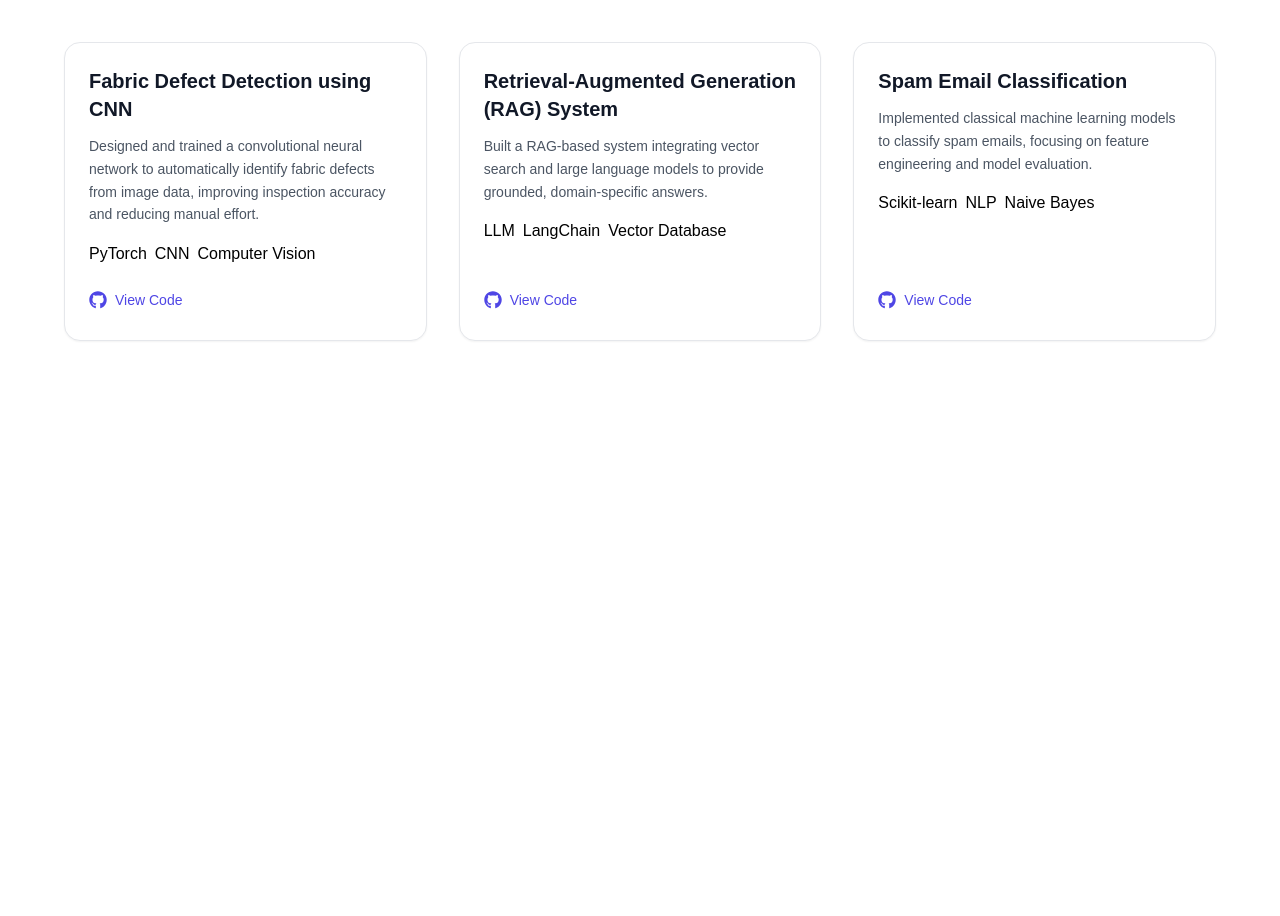
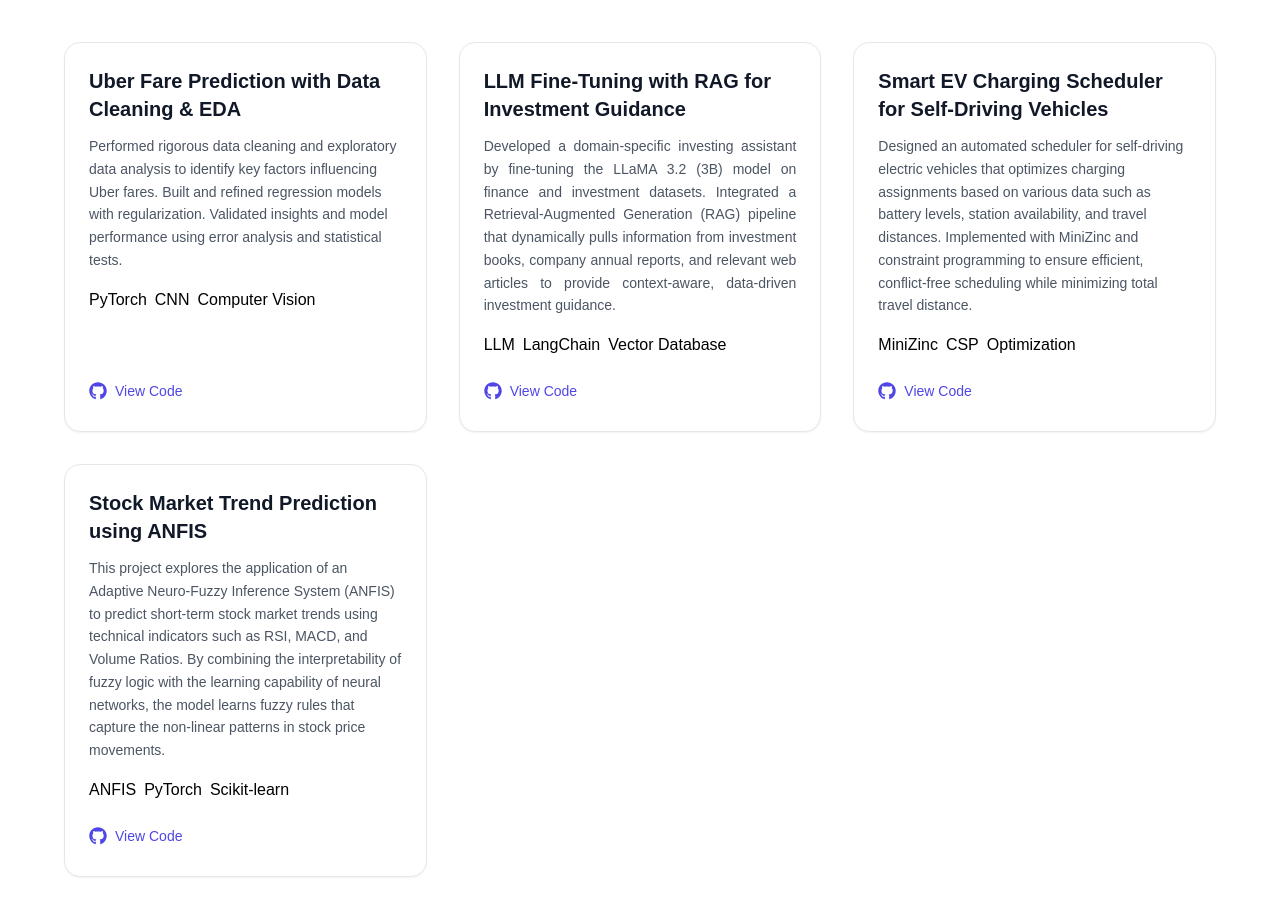
Before and after one commit to Mahir-Uddin0/portfolio_website, a Next.js app: page /projects in a window 1280 px wide. Shown: the part 300-1216 px from the top of the page. Before the commit the page ends 864 px from the top, so only its background shows below. Built offline with nearby package versions, Linux system fonts and the light colour scheme.

Commit message:
added projects description

```diff
--- a/pages/projects.js
+++ b/pages/projects.js
@@ -27,13 +27,11 @@ export default function Projects() {
 
             <div>
               <h3 className="text-xl font-semibold text-gray-900 dark:text-white">
-                Fabric Defect Detection using CNN
+                Uber Fare Prediction with Data Cleaning & EDA
               </h3>
 
               <p className="mt-3 text-sm text-gray-600 dark:text-gray-400 leading-relaxed">
-                Designed and trained a convolutional neural network to automatically
-                identify fabric defects from image data, improving inspection accuracy
-                and reducing manual effort.
+                Performed rigorous data cleaning and exploratory data analysis to identify key factors influencing Uber fares. Built and refined regression models with regularization. Validated insights and model performance using error analysis and statistical tests.
               </p>
 
               {/* Tech Stack */}
@@ -63,12 +61,11 @@ export default function Projects() {
 
             <div>
               <h3 className="text-xl font-semibold text-gray-900 dark:text-white">
-                Retrieval-Augmented Generation (RAG) System
+                LLM Fine-Tuning with RAG for  Investment Guidance
               </h3>
 
-              <p className="mt-3 text-sm text-gray-600 dark:text-gray-400 leading-relaxed">
-                Built a RAG-based system integrating vector search and large language
-                models to provide grounded, domain-specific answers.
+              <p className="mt-3 text-sm text-justify text-gray-600 dark:text-gray-400 leading-relaxed">
+                Developed a domain-specific investing assistant by fine-tuning the LLaMA 3.2 (3B) model on finance and investment datasets. Integrated a Retrieval-Augmented Generation (RAG) pipeline that dynamically pulls information from investment books, company annual reports, and relevant web articles to provide context-aware, data-driven investment guidance.
               </p>
 
               <div className="mt-4 flex flex-wrap gap-2">
@@ -80,7 +77,7 @@ export default function Projects() {
 
             <div className="mt-6">
               <a
-                href="https://github.com/yourusername/rag-project"
+                href="https://github.com/Mahir-Uddin0/llm-finetuning-rag"
                 target="_blank"
                 rel="noreferrer"
                 className="inline-flex items-center gap-2 text-sm font-medium text-indigo-600 dark:text-indigo-400 hover:underline"
@@ -93,6 +90,75 @@ export default function Projects() {
 
           {/* Project Card */}
           <div className="bg-white dark:bg-gray-900 border border-gray-200 dark:border-gray-800 rounded-2xl shadow-sm hover:shadow-lg transition p-6 flex flex-col justify-between">
+
+            <div>
+              <h3 className="text-xl font-semibold text-gray-900 dark:text-white">
+                Smart EV Charging Scheduler for Self-Driving Vehicles
+              </h3>
+
+              <p className="mt-3 text-sm text-gray-600 dark:text-gray-400 leading-relaxed">
+                Designed an automated scheduler for self-driving electric vehicles that optimizes charging assignments based on various data
+                such as battery levels, station availability, and travel distances. Implemented with MiniZinc and constraint programming to ensure efficient,
+                conflict-free scheduling while minimizing total travel distance.
+              </p>
+
+              <div className="mt-4 flex flex-wrap gap-2">
+                <span className="skill-pill">MiniZinc</span>
+                <span className="skill-pill">CSP</span>
+                <span className="skill-pill">Optimization</span>
+              </div>
+            </div>
+
+            <div className="mt-6">
+              <a
+                href="https://github.com/Mahir-Uddin0/EV-charging-scheduler"
+                target="_blank"
+                rel="noreferrer"
+                className="inline-flex items-center gap-2 text-sm font-medium text-indigo-600 dark:text-indigo-400 hover:underline"
+              >
+                <FaGithub className="text-lg" />
+                View Code
+              </a>
+            </div>
+          </div>
+
+          {/* Project Card */}
+          <div className="bg-white dark:bg-gray-900 border border-gray-200 dark:border-gray-800 rounded-2xl shadow-sm hover:shadow-lg transition p-6 flex flex-col justify-between">
+
+            <div>
+              <h3 className="text-xl font-semibold text-gray-900 dark:text-white">
+                Stock Market Trend Prediction using ANFIS
+              </h3>
+
+              <p className="mt-3 text-sm text-gray-600 dark:text-gray-400 leading-relaxed">
+                This project explores the application of an Adaptive Neuro-Fuzzy Inference System (ANFIS) to predict
+                short-term stock market trends using technical indicators such as RSI, MACD, and Volume Ratios. By
+                combining the interpretability of fuzzy logic with the learning capability of neural networks, the
+                model learns fuzzy rules that capture the non-linear patterns in stock price movements.
+              </p>
+
+              <div className="mt-4 flex flex-wrap gap-2">
+                <span className="skill-pill">ANFIS</span>
+                <span className="skill-pill">PyTorch</span>
+                <span className="skill-pill">Scikit-learn</span>
+              </div>
+            </div>
+
+            <div className="mt-6">
+              <a
+                href="https://github.com/yourusername/spam-classification"
+                target="_blank"
+                rel="noreferrer"
+                className="inline-flex items-center gap-2 text-sm font-medium text-indigo-600 dark:text-indigo-400 hover:underline"
+              >
+                <FaGithub className="text-lg" />
+                View Code
+              </a>
+            </div>
+          </div>
+
+          {/* Project Card */}
+          {/* <div className="bg-white dark:bg-gray-900 border border-gray-200 dark:border-gray-800 rounded-2xl shadow-sm hover:shadow-lg transition p-6 flex flex-col justify-between">
 
             <div>
               <h3 className="text-xl font-semibold text-gray-900 dark:text-white">
@@ -124,7 +190,42 @@ export default function Projects() {
             </div>
           </div>
 
+          {/* Project Card */}
+          {/* <div className="bg-white dark:bg-gray-900 border border-gray-200 dark:border-gray-800 rounded-2xl shadow-sm hover:shadow-lg transition p-6 flex flex-col justify-between">
+
+            <div>
+              <h3 className="text-xl font-semibold text-gray-900 dark:text-white">
+                Spam Email Classification
+              </h3>
+
+              <p className="mt-3 text-sm text-gray-600 dark:text-gray-400 leading-relaxed">
+                Implemented classical machine learning models to classify spam emails,
+                focusing on feature engineering and model evaluation.
+              </p>
+
+              <div className="mt-4 flex flex-wrap gap-2">
+                <span className="skill-pill">Scikit-learn</span>
+                <span className="skill-pill">NLP</span>
+                <span className="skill-pill">Naive Bayes</span>
+              </div>
+            </div>
+
+            <div className="mt-6">
+              <a
+                href="https://github.com/yourusername/spam-classification"
+                target="_blank"
+                rel="noreferrer"
+                className="inline-flex items-center gap-2 text-sm font-medium text-indigo-600 dark:text-indigo-400 hover:underline"
+              >
+                <FaGithub className="text-lg" />
+                View Code
+              </a>
+            </div>
+          </div> */}
+
         </div>
+
+
       </section>
     </main>
   );
```
